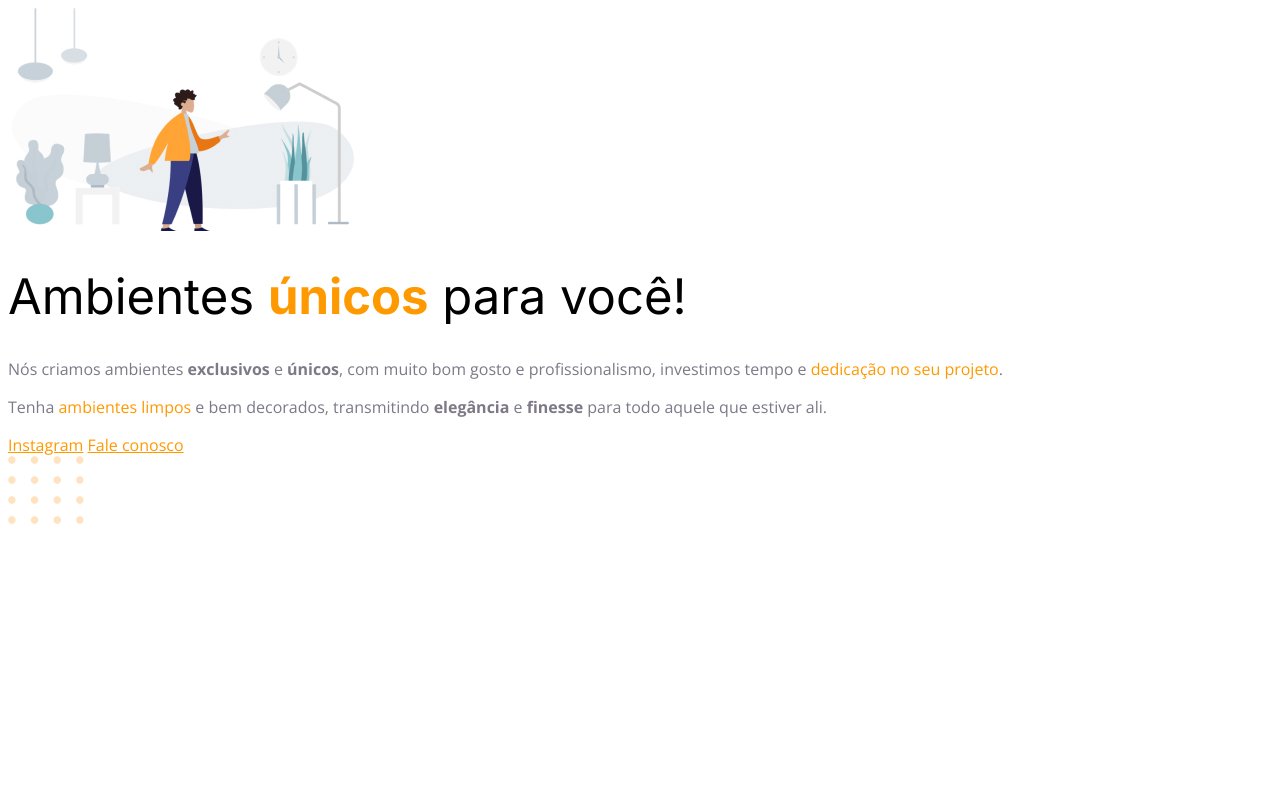
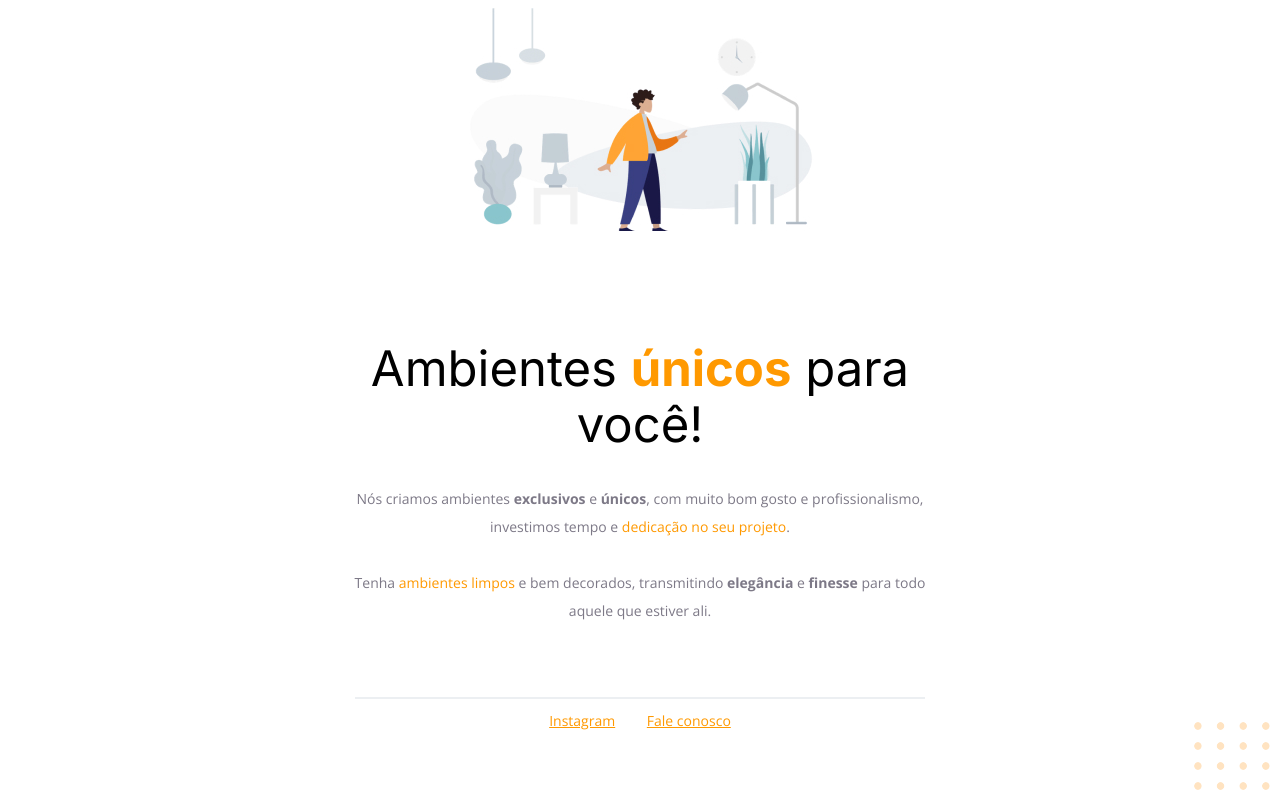
Before and after one commit to LauriRodrigues/Page-Moveis-para-voce, a plain HTML site: page index.html in a window 1280 px wide. Drawn offline with nearby package versions, Linux system fonts and the light colour scheme.

Commit message:
finalização

```diff
--- a/index.html
+++ b/index.html
@@ -18,15 +18,18 @@
 
     <h1>Ambientes <span>únicos</span> para você!</h1>
 
-    <p>Nós criamos ambientes <strong>exclusivos</strong> e <strong>únicos</strong>, com muito bom gosto e profissionalismo, investimos tempo e <span>dedicação no seu projeto</span>.</p>
-
-    <p>Tenha <span>ambientes limpos</span> e bem decorados, transmitindo <strong>elegância</strong> e <strong>finesse</strong> para todo aquele que estiver ali.</p>
+    <p>Nós criamos ambientes <strong>exclusivos</strong> e <strong>únicos</strong>, com muito bom gosto e profissionalismo, investimos tempo e <span>dedicação no seu projeto</span>.
+    <br/>
+    <br/>
+    Tenha <span>ambientes limpos</span> e bem decorados, transmitindo <strong>elegância</strong> e <strong>finesse</strong> para todo aquele que estiver ali.</p>
   </div>
 
   <div id="footer">
-    <a href="https://instagram.com/moveisparavoce">Instagram</a>
+    <div id="line">
+    </div>
+    <a href="https://instagram.com/moveisparavoce" target="_blank">Instagram</a>
     <a href="mailto:contato@moveisparavoce.com">Fale conosco</a>
   </div>
-  <img src="./assets/balls.svg" alt="Bolinhas laranjas no canto inferior direito da tela.">
+  <img id="balls" src="./assets/balls.svg" alt="Bolinhas laranjas no canto inferior direito da tela.">
 </body>
 </html>
--- a/style.css
+++ b/style.css
@@ -1,6 +1,7 @@
 
 body {
   font-family: 'Open Sans', sans-serif;
+  text-align: center;
 }
 
 h1 {
@@ -8,6 +9,16 @@ h1 {
   font-weight: normal;
   font-size: 49px;
   line-height: 56px;
+  margin-bottom: 32px;
+}
+
+#hero {
+  width: 592px;
+  margin: 0 auto 72px;
+}
+
+#hero img {
+  margin-bottom: 72px;
 }
 
 h1 span {
@@ -18,6 +29,25 @@ span, a {
   color: #FF9900;
 }
 
-p {
+p, #footer {
   color: #7D7987;
+  font-size: 14px;
+  line-height: 28px;
 }
+
+#footer a + a{
+  margin-left: 28px;
+}
+
+#line {
+  width: 568px;
+  height: 0px;
+  margin: 0 auto 8px;
+  border: 1px solid #ECEFF2;
+}
+
+#balls {
+  position: fixed;
+  bottom: 0;
+  right: 0;
+}
```
